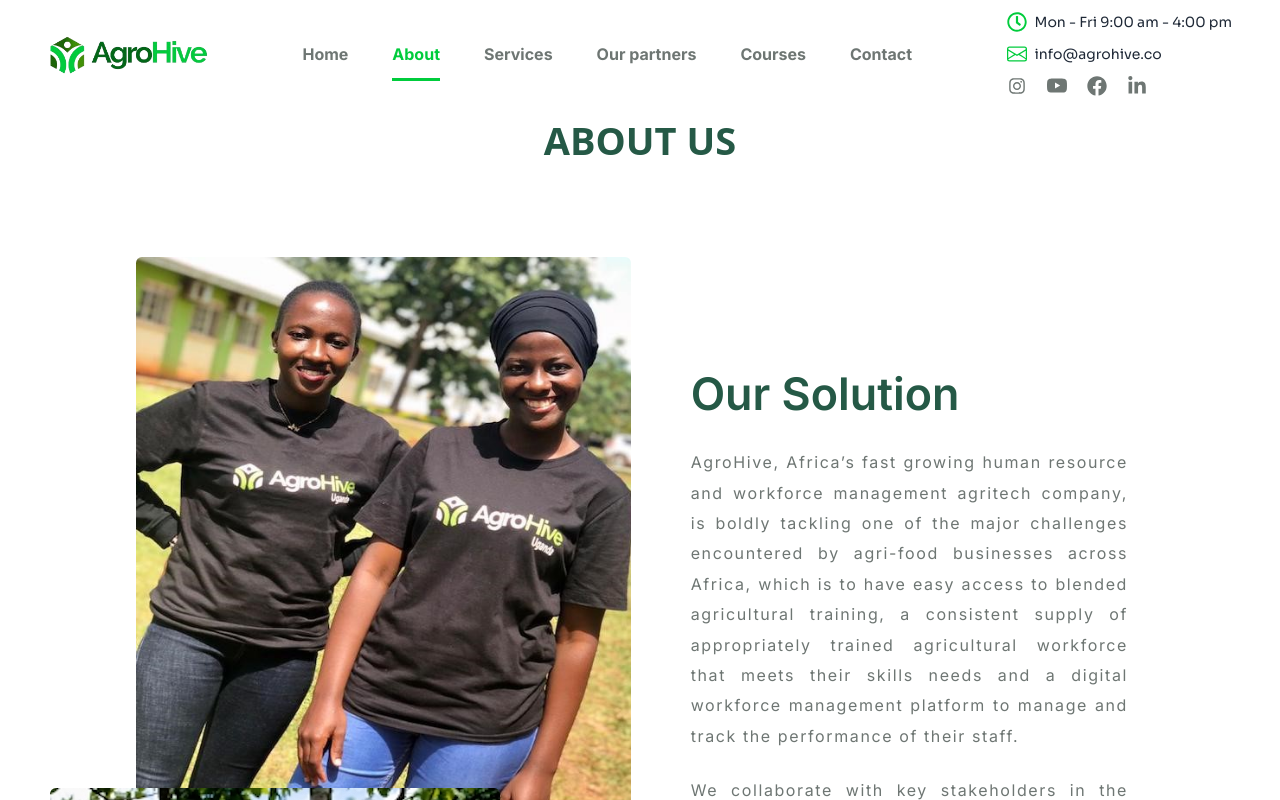
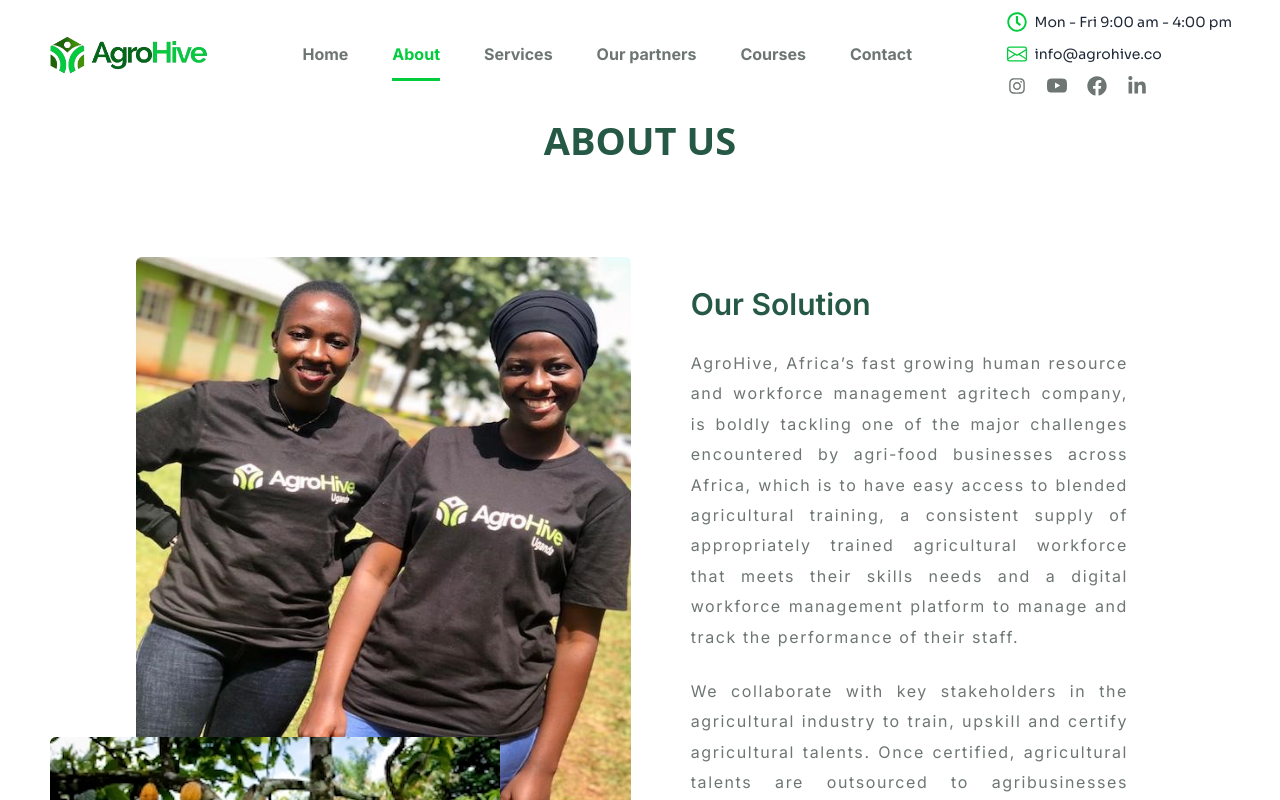
Before and after one commit to Tolexy95/agrolearn, a React (Vite) app: page /about in a window 1280 px wide. Shown: the top 800 px of the page. Built offline with nearby package versions, Linux system fonts and the light colour scheme.

Commit message:
work ongoing

```diff
--- a/src/component/LandingPage/AboutComponent.jsx
+++ b/src/component/LandingPage/AboutComponent.jsx
@@ -6,7 +6,7 @@ import picture2 from '../../assets/paw paw man.jpg'
 import { ButtonSize, ButtonState } from '../Button/ButtonStyles';
 
 
-const AboutComponent = ({ title, subtitle, description1, description2, description3, description4,  }) => {
+const AboutComponent = ({ title, subtitle, description1, description2, description3, description4, titleClass, subtitleClass }) => {
     return (
         <>
             <div className={`font-inter px-5 md:px-12 mt-12 flex flex-col lg:flex-row gap-5 lg:gap-11 lg:p-10 relative`}>
@@ -28,13 +28,15 @@ const AboutComponent = ({ title, subtitle, description1, description2, descripti
                 </div>
 
                 <div className='md:px-5  lg:py-24 lg:px-16 lg:w-full'>
-                    <h1 className='mt-9 font-semibold text-[#9ea5a2] md:mt-52 lg:mt-0 text-sm mb-3 tracking-[0.2em]' style={{ lineHeight: '1.3' }}>{title}</h1>
+                    <h1 className={`font-semibold mt-9 text-[#9ea5a2] md:mt-52 lg:mt-0 text-sm mb-3 tracking-[0.2em] ${titleClass}`}
+                        style={{ lineHeight: '1.3' }}>{title}</h1>
 
-                    <h2 className="text-2xl md:text-[35px] lg:text-[2.8rem] text-[#255946] font-semibold leading-loose" style={{ lineHeight: '1.3' }}>
+                    <h2 className={`text-2xl md:text-[35px] lg:text-[2.8rem] text-[#255946] font-semibold leading-loose ${subtitleClass}`}
+                        style={{ lineHeight: '1.3' }}>
                         {subtitle}
                     </h2>
 
-                    <p className='mt-6 text-[18px]  text-[#00cc3c] font-sora italic'>{description1}</p>
+                    <p className='mt-6 text-[18px]  text-[#00cc3c] font-sora italic text-justify'>{description1}</p>
                     <div className='text-justify'>
                         <p className='mt-6 text-base text-[#6e7673] tracking-widest' style={{ lineHeight: '1.9' }}>
                             {description2}
--- a/src/pages/About.jsx
+++ b/src/pages/About.jsx
@@ -9,13 +9,15 @@ import AboutComponent from '../component/LandingPage/AboutComponent';
 
 
 const AboutPage = () => {
+  const dynamicSubtitleClass = "lg:text-[30px] lg:-mt-20";
   return (
-    <div className="dark:mt-20 dark:lg:mt-[108px] mt-28 px-5 md:px-12">
+    <div className="dark:mt-20  dark:lg:mt-[108px] mt-28 px-5 md:px-12">
       <h1 className="text-[38px] font-bold  text-[#255946] text-center">
         ABOUT US
       </h1>
       <AboutComponent
         subtitle="Our Solution"
+        subtitleClass={dynamicSubtitleClass}
         description2="AgroHive, Africa’s fast growing human resource and workforce management agritech company, is boldly tackling one of the major challenges encountered by agri-food businesses across Africa, which is to have easy access to blended agricultural training, a consistent supply of appropriately trained agricultural workforce that meets their skills needs and a digital workforce management platform to manage and track the performance of their staff."
         description4="We collaborate with key stakeholders in the agricultural industry to train, upskill and certify agricultural talents. Once certified, agricultural talents are outsourced to agribusinesses through AgroHive’s digital hiring platform."
       />
@@ -26,14 +28,14 @@ const AboutPage = () => {
             At AgroHive, you can:
           </h1>
           <div className='flex items-center gap-1 pb-4'>
-         <IoMdCheckmark className='text-white bg-[#176300] text-xl rounded-full p-1'/>
+            <IoMdCheckmark className='text-white bg-[#176300] text-xl rounded-full p-1' />
             <p className='text-[#176300]'>Onboard New Employees</p>
           </div>
           <p className="leading-10 text-[18px] text-[#6E7673] md:text-[17px] pb-5">
             Hire skilled agricultural talents for your agri-food business needs with ease.
           </p>
           <div className='flex items-center gap-1 pb-4'>
-         <IoMdCheckmark className='text-white bg-[#176300] text-xl rounded-full p-1'/>
+            <IoMdCheckmark className='text-white bg-[#176300] text-xl rounded-full p-1' />
             <p className='text-[#176300]'>Get Trained And Certified</p>
           </div>
           <p className="leading-10 text-[18px] text-[#6E7673] md:text-[17px] pb-5">
@@ -41,7 +43,7 @@ const AboutPage = () => {
           </p>
 
           <div className='flex items-center gap-1 pb-4'>
-         <IoMdCheckmark className='text-white bg-[#176300] text-xl rounded-full p-1'/>
+            <IoMdCheckmark className='text-white bg-[#176300] text-xl rounded-full p-1' />
             <p className='text-[#176300]'>Manage Your Agricultural Workforce And Track Performance</p>
           </div>
           <p className="leading-10 text-[18px] text-[#6E7673] md:text-[17px] pb-5">
@@ -49,7 +51,7 @@ const AboutPage = () => {
           </p>
 
           <div className='flex items-center gap-1 pb-4'>
-         <IoMdCheckmark className='text-white bg-[#176300] text-2xl rounded-full p-1'/>
+            <IoMdCheckmark className='text-white bg-[#176300] text-2xl rounded-full p-1' />
             <p className='text-[#176300]'>Find Sustainable Agrifood Jobs</p>
           </div>
           <p className="leading-10 text-[18px] text-[#6E7673] md:text-[17px] pb-5">
@@ -68,7 +70,7 @@ const AboutPage = () => {
       <div className="flex flex-col lg:flex-row mb-32 lg:mx-20 mx-1 gap-10 pb-10">
         <div className="flex-1 px-10 text-center group py-6 shadow-lg rounded-md hover:bg-green-600">
           <div className='flex flex-col text-center lg:flex-row-reverse lg:gap-72 hover:text-white'>
-     <FaTractor className='w-[60px] h-[60px] group-hover:text-white mx-auto pt-4 pb-4 text-[#00CC3C]'/>
+            <FaTractor className='w-[60px] h-[60px] group-hover:text-white mx-auto pt-4 pb-4 text-[#00CC3C]' />
             <h1 className="lg:text-left text-[#6E7673] group-hover:text-white text-center leading-[40px] font-semibold pb-2 hover:text-white">
               OUR MISSION
             </h1>
@@ -79,7 +81,7 @@ development & seamless access to quality agricultural talents, which will enhanc
 
         <div className="flex-1 py-6 px-10 shadow-lg mx-auto rounded-md hover:bg-green-600 group hover:text-white">
           <div className='flex flex-col md:flex-row lg:flex-row-reverse lg:gap-72'>
-     <PiTreePalm className='w-[60px] h-[60px] group-hover:text-white mx-auto pt-4 pb-4 text-[#00CC3C]'/>
+            <PiTreePalm className='w-[60px] h-[60px] group-hover:text-white mx-auto pt-4 pb-4 text-[#00CC3C]' />
             <h1 className="lg:text-left text-center text-[#6E7673] leading-[40px] font-semibold pb-4 group-hover:text-white">
               OUR VISION
             </h1>
@@ -111,14 +113,14 @@ agricultural human resource management.</p>
             CORE VALUES
           </h1>
           <div className='flex items-center gap-1 pb-4'>
-         <IoMdCheckmark className='text-white bg-[#176300] font-extrabold text-xl rounded-full p-1'/>
+            <IoMdCheckmark className='text-white bg-[#176300] font-extrabold text-xl rounded-full p-1' />
             <p className='text-[#176300]'>Dedication</p>
           </div>
           <p className="leading-8 text-[13px] text-[#6E7673] mx-4 pb-5">
             We believe that learning is a continuous process and we work towards empowering the next generation of agriculturists to become masters of their crafts.
           </p>
           <div className='flex items-center gap-1 pb-4'>
-         <IoMdCheckmark className='text-white bg-[#176300] text-xl rounded-full p-1'/>
+            <IoMdCheckmark className='text-white bg-[#176300] text-xl rounded-full p-1' />
             <p className='text-[#176300]'>Collaboration</p>
           </div>
           <p className="leading-8 text-[13px] text-[#6E7673] mx-4 pb-5">
@@ -126,7 +128,7 @@ agricultural human resource management.</p>
           </p>
 
           <div className='flex items-center gap-1 pb-4'>
-         <IoMdCheckmark className='text-white bg-[#176300] text-xl rounded-full p-1'/>
+            <IoMdCheckmark className='text-white bg-[#176300] text-xl rounded-full p-1' />
             <p className='text-[#176300]'>Passion</p>
           </div>
           <p className="leading-8 text-[13px] text-[#6E7673] mx-4 pb-5">
@@ -134,12 +136,12 @@ agricultural human resource management.</p>
           </p>
 
           <div className='flex items-center gap-1 pb-4'>
-         <IoMdCheckmark className='text-white bg-[#176300] text-xl rounded-full p-1'/>
+            <IoMdCheckmark className='text-white bg-[#176300] text-xl rounded-full p-1' />
             <p className='text-[#176300]'>Integrity</p>
           </div>
           <p className="leading-8 text-[13px] text-[#6E7673] mx-4 pb-5">
-       We believe that trust is key and we act accordingly.<br/>
-We stay true to our words and are courageous in all<br/> we do.
+            We believe that trust is key and we act accordingly.<br />
+            We stay true to our words and are courageous in all<br /> we do.
             We want our clients to hold us accountable.
           </p>
         </div>
```
Lines whose indentation alone changed are shown as unchanged.
